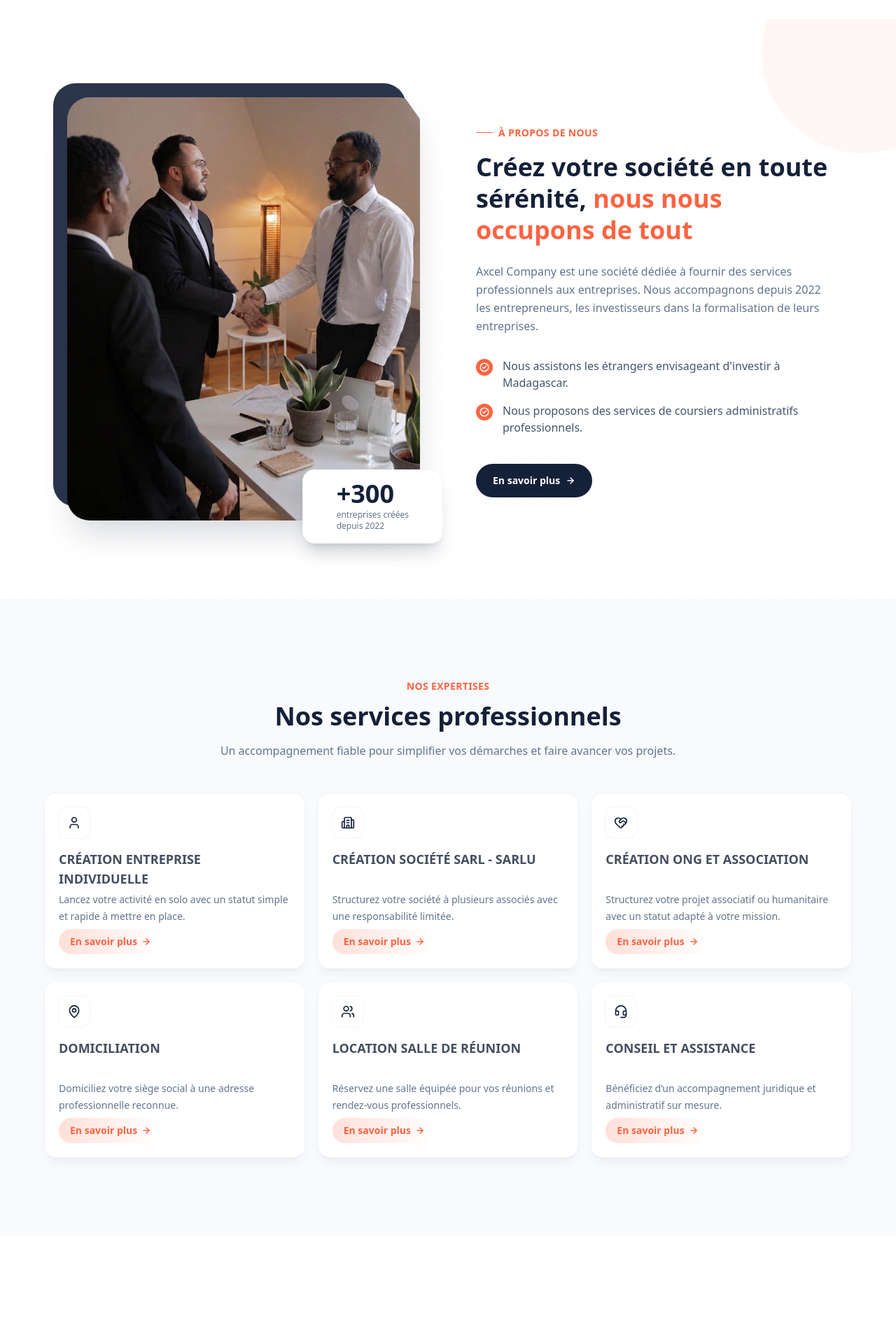
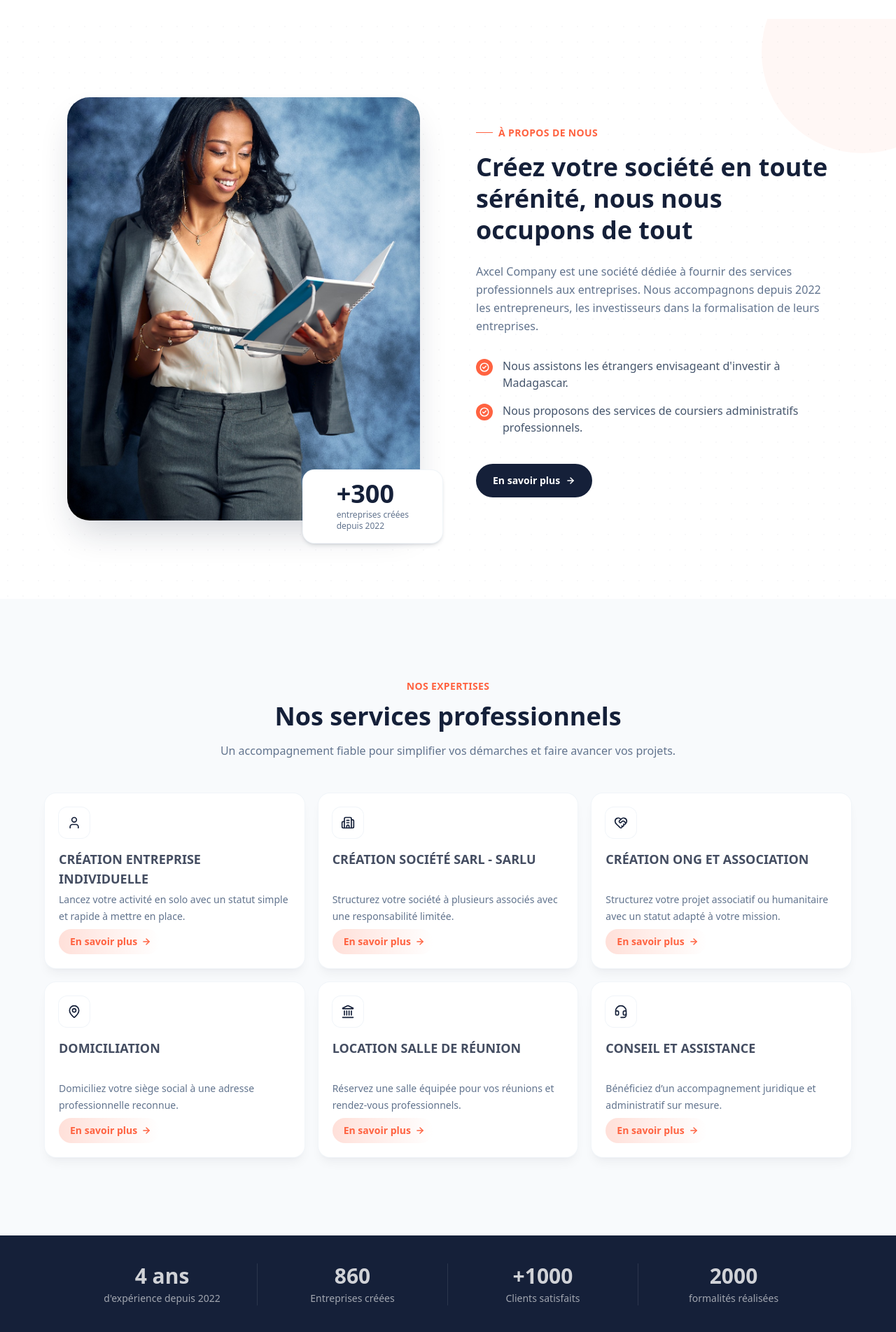
Before and after one commit to HarilalaTino/nextjs_axcel, a Next.js app: page / in a window 1280 px wide. Shown: the part 830-2734 px from the top of the page at 70% size. Before the commit the page ends 2596 px from the top, so only its background shows below. Built offline with nearby package versions, Linux system fonts and the light colour scheme.

Commit message:
feat(home): add performance section

```diff
--- a/src/app/page.tsx
+++ b/src/app/page.tsx
@@ -1,6 +1,7 @@
 import NavMenu from "@/components/layout/header";
 import AboutSection from "@/components/ui/home/about-section";
 import HeroServices from "@/components/ui/home/hero-home";
+import PerformanceSection from "@/components/ui/home/performance-section";
 import ProfessionalServices from "@/components/ui/home/professional-services";
 import TopMenu from "@/components/ui/home/top-menu";
 
@@ -12,6 +13,7 @@ export default function Home() {
     <HeroServices />
     <AboutSection />
     <ProfessionalServices />
+    <PerformanceSection />
     </>
   );
 }
--- a/src/components/ui/home/about-section.tsx
+++ b/src/components/ui/home/about-section.tsx
@@ -1,8 +1,8 @@
 'use client';
 
 import Image from 'next/image';
-import { useEffect, useRef, useState } from 'react';
 import { CheckCircle2 } from 'lucide-react';
+import AnimatedCounter from './animated-counter';
 
 const FEATURES = [
     "Nous assistons les étrangers envisageant d'investir à Madagascar.",
@@ -29,57 +29,6 @@ function ArrowIcon({ className = '' }: { className?: string }) {
     );
 }
 
-function AnimatedCounter({ target }: { target: number }) {
-    const counterRef = useRef<HTMLSpanElement>(null);
-    const [count, setCount] = useState(0);
-    const [isVisible, setIsVisible] = useState(false);
-
-    useEffect(() => {
-        const counter = counterRef.current;
-
-        if (!counter) return;
-
-        const observer = new IntersectionObserver(
-            ([entry]) => {
-                if (entry.isIntersecting) {
-                    setIsVisible(true);
-                    observer.disconnect();
-                }
-            },
-            { threshold: 0.1 },
-        );
-
-        observer.observe(counter);
-
-        return () => observer.disconnect();
-    }, []);
-
-    useEffect(() => {
-        if (!isVisible) return;
-
-        const duration = 1500;
-        const startTime = performance.now();
-        let animationFrame: number;
-
-        const animate = (currentTime: number) => {
-            const progress = Math.min((currentTime - startTime) / duration, 1);
-            const easedProgress = 1 - Math.pow(1 - progress, 3);
-
-            setCount(Math.round(easedProgress * target));
-
-            if (progress < 1) {
-                animationFrame = requestAnimationFrame(animate);
-            }
-        };
-
-        animationFrame = requestAnimationFrame(animate);
-
-        return () => cancelAnimationFrame(animationFrame);
-    }, [isVisible, target]);
-
-    return <span ref={counterRef}>+{count}</span>;
-}
-
 export default function AboutSection() {
     return (
         <section className="relative overflow-hidden bg-white py-20 sm:py-28">
@@ -100,11 +49,6 @@ export default function AboutSection() {
             <div className="relative mx-auto grid max-w-6xl grid-cols-1 items-center gap-16 px-6 lg:grid-cols-2 lg:gap-20 lg:px-8">
                 {/* Colonne image */}
                 <div className="relative">
-                    {/* forme décorative derrière l'image */}
-                    <div
-                        className="absolute -left-5 -top-5 h-full w-full rounded-[2rem] bg-primary/90"
-                        aria-hidden="true"
-                    />
 
                     <div className="relative aspect-[4/5] w-full overflow-hidden rounded-[2rem] shadow-2xl shadow-primary/20 sm:aspect-[5/6]">
                         <Image
@@ -117,10 +61,10 @@ export default function AboutSection() {
                     </div>
 
                     {/* badge flottant */}
-                    <div className="absolute -bottom-6 -right-6 flex items-center gap-3 rounded-2xl bg-white px-12 py-4 shadow-xl shadow-primary/15 ring-1 ring-slate-100 sm:-right-8 sm:-bottom-8">
+                    <div className="absolute -bottom-6 -right-6 flex items-center gap-3 rounded-2xl bg-white px-12 py-4 shadow-md shadow-primary/15 ring-1 ring-slate-100 sm:-right-8 sm:-bottom-8">
                         <div>
                             <p className="text-4xl font-extrabold leading-none text-primary">
-                                <AnimatedCounter target={300} />
+                               +<AnimatedCounter target={300} />
                             </p>
                             <p className="mt-1 text-xs font-medium text-slate-500">
                                 entreprises créées
@@ -139,8 +83,7 @@ export default function AboutSection() {
                     </span>
 
                     <h2 className="mt-4 text-3xl font-extrabold leading-tight text-primary sm:text-4xl">
-                        Créez votre société en toute sérénité,{' '}
-                        <span className="text-secondary">nous nous occupons de tout</span>
+                        Créez votre société en toute sérénité, nous nous occupons de tout
                     </h2>
 
                     <p className="mt-6 text-base leading-relaxed text-slate-500">
--- /dev/null
+++ b/src/components/ui/home/animated-counter.tsx
@@ -0,0 +1,68 @@
+'use client';
+
+import { useEffect, useRef, useState } from 'react';
+
+type AnimatedCounterProps = {
+    target: number;
+    prefix?: string;
+    suffix?: string;
+};
+
+export default function AnimatedCounter({
+    target,
+    prefix = '',
+    suffix = '',
+}: AnimatedCounterProps) {
+    const counterRef = useRef<HTMLSpanElement>(null);
+    const [count, setCount] = useState(0);
+    const [isVisible, setIsVisible] = useState(false);
+
+    useEffect(() => {
+        const counter = counterRef.current;
+
+        if (!counter) return;
+
+        const observer = new IntersectionObserver(
+            ([entry]) => {
+                if (entry.isIntersecting) {
+                    setIsVisible(true);
+                    observer.disconnect();
+                }
+            },
+            { threshold: 0.1 },
+        );
+
+        observer.observe(counter);
+
+        return () => observer.disconnect();
+    }, []);
+
+    useEffect(() => {
+        if (!isVisible) return;
+
+        const duration = 1500;
+        const startTime = performance.now();
+        let animationFrame: number;
+
+        const animate = (currentTime: number) => {
+            const progress = Math.min((currentTime - startTime) / duration, 1);
+            const easedProgress = 1 - Math.pow(1 - progress, 3);
+
+            setCount(Math.round(easedProgress * target));
+
+            if (progress < 1) {
+                animationFrame = requestAnimationFrame(animate);
+            }
+        };
+
+        animationFrame = requestAnimationFrame(animate);
+
+        return () => cancelAnimationFrame(animationFrame);
+    }, [isVisible, target]);
+
+    return (
+        <span ref={counterRef}>
+            {prefix}{count}{suffix}
+        </span>
+    );
+}
--- a/src/components/ui/home/hero-home.tsx
+++ b/src/components/ui/home/hero-home.tsx
@@ -10,6 +10,7 @@ import {
     Users,
     Headset,
     HeartHandshake,
+    Landmark,
 } from 'lucide-react';
 
 const HERO_IMAGES = ['/images/home/hero-bg-1.jpg', '/images/home/hero-bg-2.jpg'];
@@ -76,7 +77,7 @@ export const SERVICES: ServiceCard[] = [
         description: 'Réservez une salle équipée pour vos réunions et rendez-vous professionnels.',
         ctaLabel: 'Réserver',
         href: '/location-salle-reunion',
-        icon: <Users size={20} />
+        icon: <Landmark size={20}/>
     },
     {
         title: 'Conseil et Assistance',
--- /dev/null
+++ b/src/components/ui/home/performance-section.tsx
@@ -0,0 +1,40 @@
+'use client';
+
+import AnimatedCounter from './animated-counter';
+
+type Stat = {
+    value: number;
+    prefix?: string;
+    suffix?: string;
+    label: string;
+};
+
+const STATS: Stat[] = [
+    { value: 4, suffix: ' ans', label: "d'expérience depuis 2022"  },
+    { value: 860, label: 'Entreprises créées' },
+    { value: 1000, prefix: '+', label: 'Clients satisfaits'},
+    { value: 2000, label: 'formalités réalisées' },
+];
+
+export default function StatsBar() {
+    return (
+        <section className="bg-primary py-10">
+            <div className="mx-auto max-w-6xl px-6 lg:px-8">
+                <div className="grid grid-cols-2 gap-y-8 sm:grid-cols-4 sm:gap-y-0 sm:divide-x sm:divide-white/10">
+                    {STATS.map((stat) => (
+                        <div key={stat.label} className="px-4 text-center">
+                            <p className={`text-2xl font-extrabold sm:text-3xl text-white/80`}>
+                                <AnimatedCounter
+                                    target={stat.value}
+                                    prefix={stat.prefix}
+                                    suffix={stat.suffix}
+                                />
+                            </p>
+                            <p className="mt-1 text-sm text-white/60">{stat.label}</p>
+                        </div>
+                    ))}
+                </div>
+            </div>
+        </section>
+    );
+}
```
Also changed, not shown: public/images/home/about.jpg.
